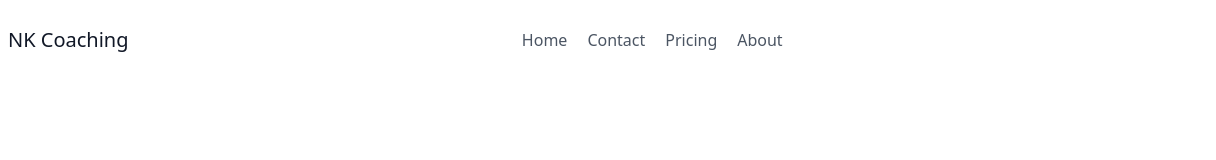
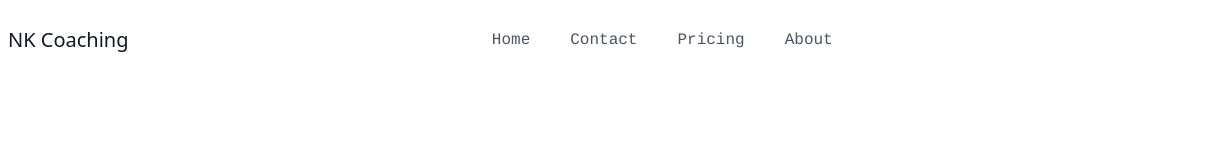
Before and after one commit to Tanishq369/nkcricket.github.io, a plain HTML site: page index.html in a window 1280 px wide. Shown: the top 160 px of the page, 64-1280 px from the left. Drawn offline with nearby package versions, Linux system fonts and the light colour scheme.

Commit message:
Update index.html

```diff
--- a/index.html
+++ b/index.html
@@ -5,7 +5,7 @@
     <meta http-equiv="X-UA-Compatible" content="IE=edge">
     <link href="https://unpkg.com/tailwindcss@^2/dist/tailwind.min.css" rel="stylesheet">
     <meta name="viewport" content="width=device-width, initial-scale=1.0">
-    <title>TCS ACADEMY</title>
+    <title>NK Coaching</title>
 </head>
 <body>
     <header class="text-gray-600 body-font">
@@ -17,10 +17,10 @@
             <span class="ml-3 text-xl">NK Coaching</span>
           </a>
           <nav class="md:ml-auto md:mr-auto flex flex-wrap items-center text-base justify-center">
-            <a href = '/'class="mr-5 hover:text-gray-900">Home</a>
-            <a href = 'mailto:sharmaboy22924@gmail.com'class="mr-5 hover:text-gray-900">Contact</a>
-            <a href = '/Others/Pricing.html'class="mr-5 hover:text-gray-900">Pricing</a>
-            <a href = '/Others/About.html'class="mr-5 hover:text-gray-900">About</a>
+            <a href = '/'class="mr-5 hover:text-gray-900"><p style="font-family:courier;">Home</a></p>
+            <a href = 'mailto:sharmaboy22924@gmail.com'class="mr-5 hover:text-gray-900"><p style="font-family:courier;">Contact</a></p>
+            <a href = '/Pricing.html'class="mr-5 hover:text-gray-900"><p style="font-family:courier;">Pricing</a></p>
+            <a href = '/About.html'class="mr-5 hover:text-gray-900"><p style="font-family:courier;">About</a></p>
           </nav>
         </div>
       </header>
@@ -36,7 +36,7 @@
             </h1>
             <p class="mb-8 leading-relaxed">This academy provides you with world's class cricket coaching with a lot of benifits and features including net practice and machine bowling.</p>
             <div class="flex justify-center">
-              <button class="inline-flex text-white bg-indigo-500 border-0 py-2 px-6 focus:outline-none hover:bg-indigo-600 rounded text-lg">Channel</button>
+              <button><a href='https://www.youtube.com/channel/UC7J142F2ovd8fspKjeFxRgA'class="inline-flex text-white bg-indigo-500 border-0 py-2 px-6 focus:outline-none hover:bg-indigo-600 rounded text-lg">Channel</a></button>
               <button class="ml-4 inline-flex text-gray-700 bg-gray-100 border-0 py-2 px-6 focus:outline-none hover:bg-gray-200 rounded text-lg">Live Scores</button>
             </div>
           </div>
```
